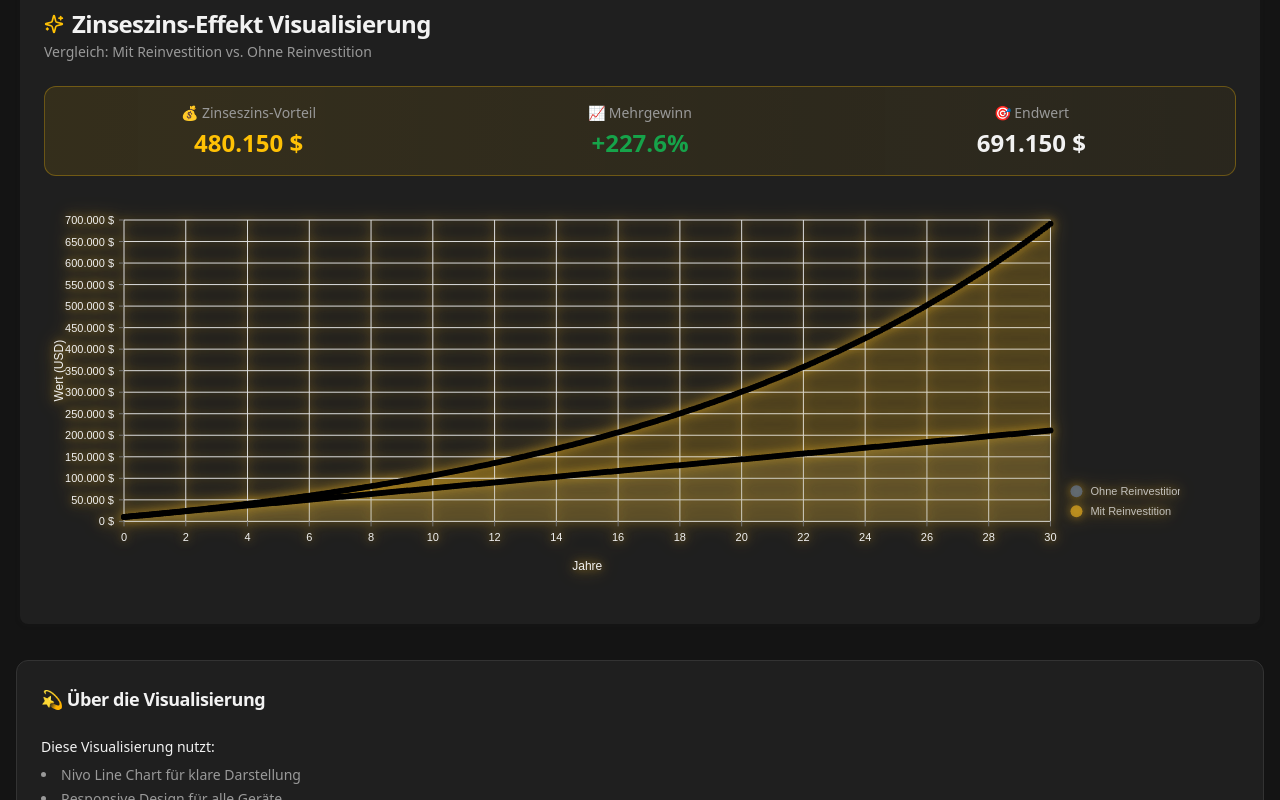
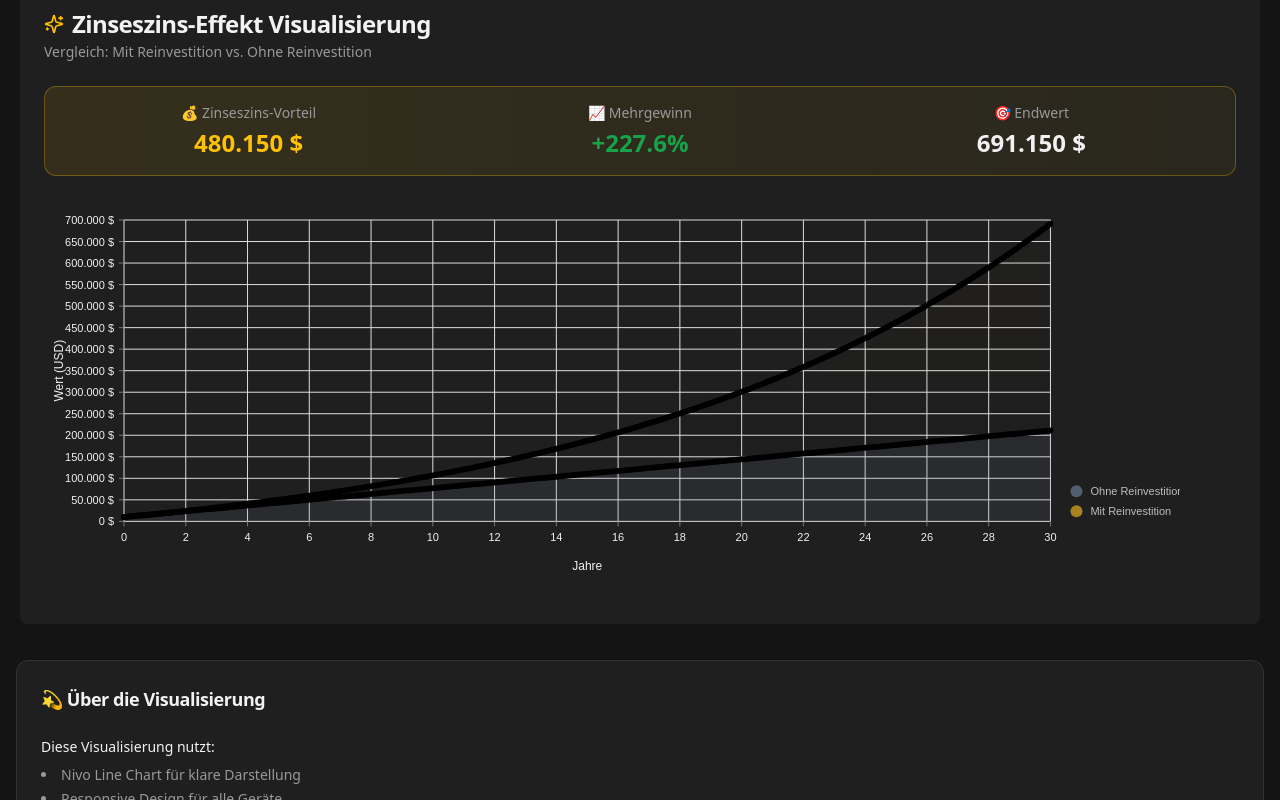
Before and after one commit to Arolution/smart-cc-1.0, a React (Vite) app: page /premium-demo in a window 1280 px wide. Shown: the part 513-1313 px from the top of the page. Built offline with nearby package versions, Linux system fonts and the light colour scheme.

Commit message:
Improve glow animation: Target only area between compound and linear lines
Co-authored-by: Arolution <246086323+Arolution@users.noreply.github.com>

```diff
--- a/src/components/CompoundEffectNivo.tsx
+++ b/src/components/CompoundEffectNivo.tsx
@@ -50,6 +50,11 @@ const CompoundEffectNivo = ({
     const mediaQuery = window.matchMedia('(prefers-reduced-motion: reduce)');
     setPrefersReducedMotion(mediaQuery.matches);
     setIsVisible(true);
+
+    // Set CSS variable for area animation duration based on motion preference
+    if (mediaQuery.matches) {
+      document.documentElement.style.setProperty('--area-animation-duration', '0s');
+    }
   }, []);
 
   // Calculate compound interest data (with reinvestment) - memoized for performance
@@ -172,7 +177,7 @@ const CompoundEffectNivo = ({
           ease: "easeOut"
         }}
         style={{ height: '400px', width: '100%' }}
-        className={prefersReducedMotion ? '' : 'compound-line-glow'}
+        className="compound-chart-wrapper"
       >
         <ResponsiveLine
           data={data}
@@ -218,7 +223,25 @@ const CompoundEffectNivo = ({
           pointBorderColor={{ from: 'serieColor' }}
           pointLabelYOffset={-12}
           enableArea={true}
-          areaOpacity={0.1}
+          areaOpacity={0.15}
+          areaBaselineValue={0}
+          defs={[
+            {
+              id: 'gradientGlow',
+              type: 'linearGradient',
+              colors: [
+                { offset: 0, color: '#daa520', opacity: 0.4 },
+                { offset: 50, color: '#daa520', opacity: 0.2 },
+                { offset: 100, color: '#daa520', opacity: 0.05 },
+              ],
+            },
+          ]}
+          fill={[
+            {
+              match: { id: data[0].id }, // Only for Compound line
+              id: 'gradientGlow',
+            },
+          ]}
           useMesh={true}
           animate={true}
           motionConfig={motionConfig}
--- a/src/styles/compound-effect.css
+++ b/src/styles/compound-effect.css
@@ -1,18 +1,26 @@
-/* Neon Glow Pulse Animation */
-@keyframes neon-pulse {
+/* Pulsing Glow Animation for Area between lines */
+@keyframes area-glow-pulse {
   0%, 100% {
-    filter: drop-shadow(0 0 4px rgba(218, 165, 32, 0.6))
-            drop-shadow(0 0 8px rgba(218, 165, 32, 0.4));
+    opacity: 0.15;
+    filter: drop-shadow(0 0 6px rgba(218, 165, 32, 0.4))
+            drop-shadow(0 0 12px rgba(218, 165, 32, 0.3));
   }
   50% {
-    filter: drop-shadow(0 0 8px rgba(218, 165, 32, 0.8))
-            drop-shadow(0 0 16px rgba(218, 165, 32, 0.6))
-            drop-shadow(0 0 24px rgba(218, 165, 32, 0.4));
+    opacity: 0.25;
+    filter: drop-shadow(0 0 12px rgba(218, 165, 32, 0.6))
+            drop-shadow(0 0 24px rgba(218, 165, 32, 0.5))
+            drop-shadow(0 0 36px rgba(218, 165, 32, 0.3));
   }
 }
 
+/* Target area paths with gradient fill */
+.compound-chart-wrapper svg path[fill*="url(#gradientGlow)"] {
+  animation: area-glow-pulse var(--area-animation-duration, 3s) ease-in-out infinite;
+}
+
+/* Legacy glow effect - kept for backwards compatibility but disabled */
 .compound-line-glow {
-  animation: neon-pulse 2s ease-in-out infinite;
+  /* Animation removed - now targeting area specifically */
 }
 
 /* Smooth fade-in for stats */
@@ -38,7 +46,7 @@
 
 /* Respect user's motion preferences */
 @media (prefers-reduced-motion: reduce) {
-  .compound-line-glow {
+  .compound-chart-wrapper svg path[fill*="url(#gradientGlow)"] {
     animation: none;
   }
 
```
